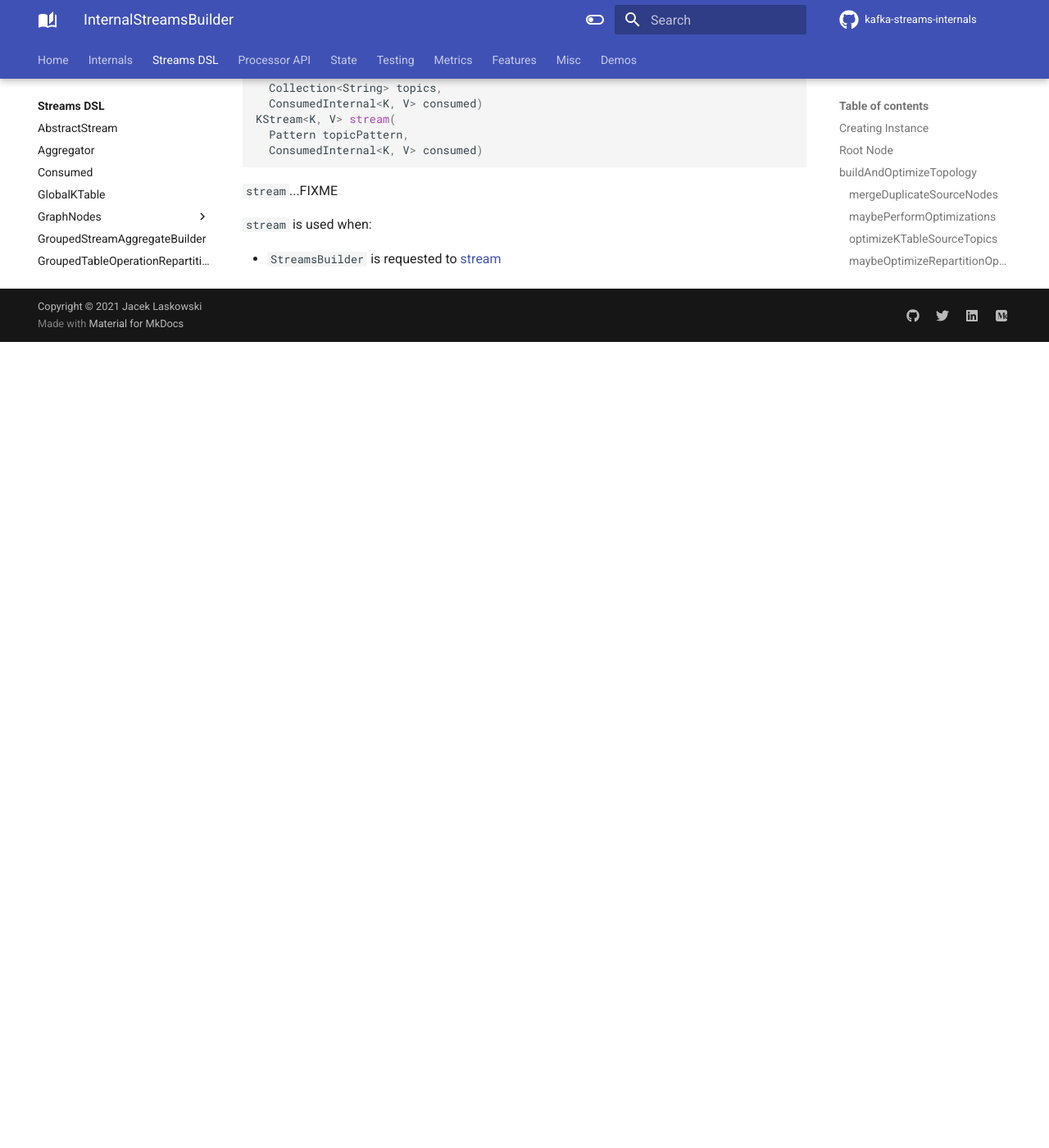
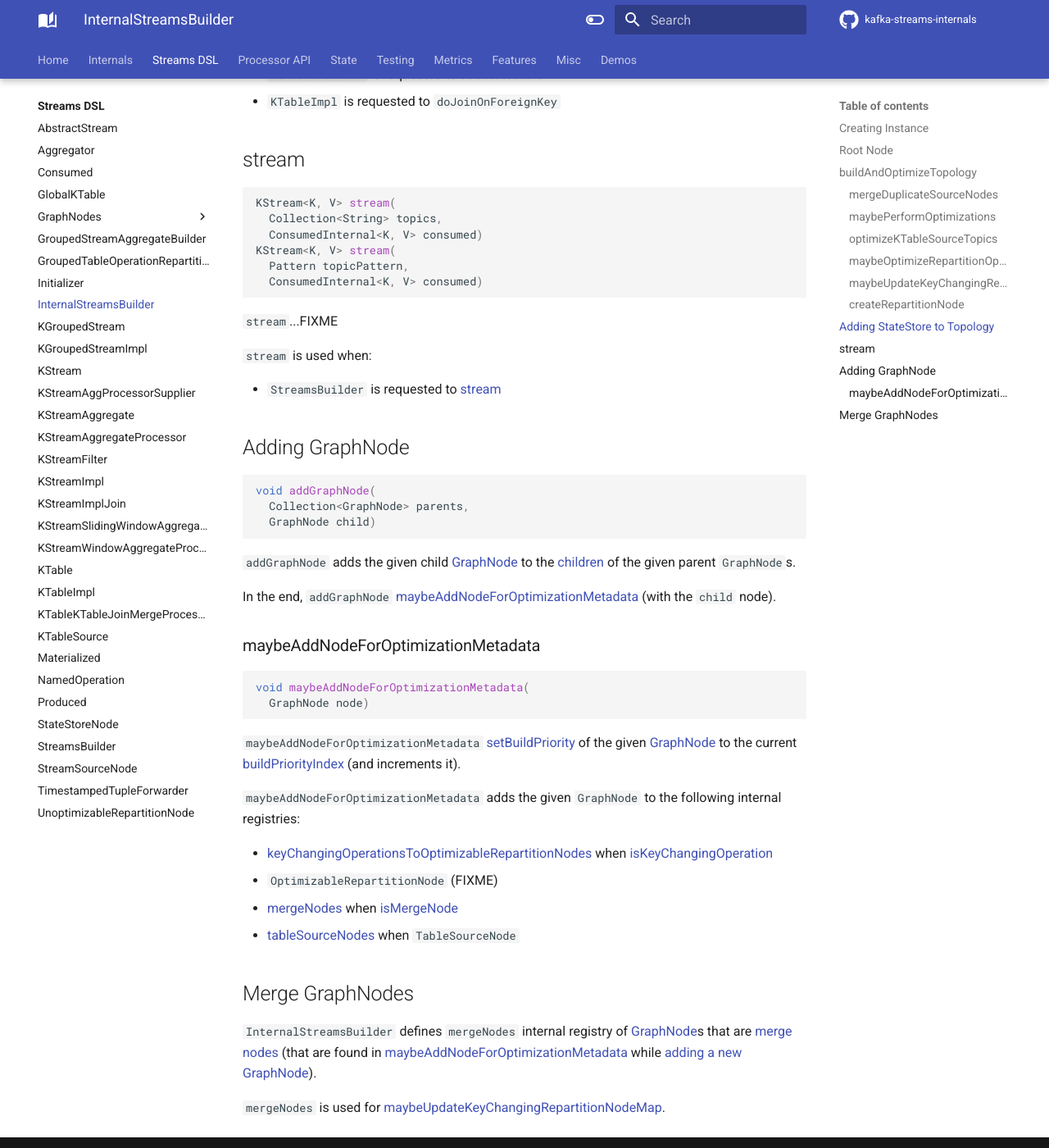
Before and after one commit to japila-books/kafka-streams-internals, an MkDocs documentation site: the page built from docs/kstream/InternalStreamsBuilder.md, in a window 1280 px wide and 1400 px high, scrolled down 2360 px. Shown: the whole window at 82% size. Built offline with MkDocs 1.6.1 and Material for MkDocs 9.7.7, drawn with Linux system fonts in a browser that asks for light colours; comment, search, counter and statistics services are not loaded; before the commit the page ends 2777 px from its top, so only the background shows below that; some of the changed text lies outside the part shown.

Commit message:
KStream.merge and ProcessorGraphNodes

````diff
--- a/docs/kstream/InternalStreamsBuilder.md
+++ b/docs/kstream/InternalStreamsBuilder.md
@@ -77,6 +77,14 @@ void maybeOptimizeRepartitionOperations()
 
 `maybeOptimizeRepartitionOperations`...FIXME
 
+### <span id="maybeUpdateKeyChangingRepartitionNodeMap"> maybeUpdateKeyChangingRepartitionNodeMap
+
+```java
+void maybeUpdateKeyChangingRepartitionNodeMap()
+```
+
+`maybeUpdateKeyChangingRepartitionNodeMap`...FIXME
+
 ### <span id="createRepartitionNode"> createRepartitionNode
 
 ```java
@@ -118,3 +126,37 @@ KStream<K, V> stream(
 `stream` is used when:
 
 * `StreamsBuilder` is requested to [stream](StreamsBuilder.md#stream)
+
+## <span id="addGraphNode"> Adding GraphNode
+
+```java
+void addGraphNode(
+  Collection<GraphNode> parents,
+  GraphNode child)
+```
+
+`addGraphNode` adds the given child [GraphNode](GraphNode.md) to the [children](GraphNode.md#addChild) of the given parent `GraphNode`s.
+
+In the end, `addGraphNode` [maybeAddNodeForOptimizationMetadata](#maybeAddNodeForOptimizationMetadata) (with the `child` node).
+
+### <span id="maybeAddNodeForOptimizationMetadata"> maybeAddNodeForOptimizationMetadata
+
+```java
+void maybeAddNodeForOptimizationMetadata(
+  GraphNode node)
+```
+
+`maybeAddNodeForOptimizationMetadata` [setBuildPriority](GraphNode.md#setBuildPriority) of the given [GraphNode](GraphNode.md) to the current [buildPriorityIndex](#buildPriorityIndex) (and increments it).
+
+`maybeAddNodeForOptimizationMetadata` adds the given `GraphNode` to the following internal registries:
+
+* [keyChangingOperationsToOptimizableRepartitionNodes](#keyChangingOperationsToOptimizableRepartitionNodes) when [isKeyChangingOperation](GraphNode.md#isKeyChangingOperation)
+* `OptimizableRepartitionNode` (FIXME)
+* [mergeNodes](#mergeNodes) when [isMergeNode](GraphNode.md#isMergeNode)
+* [tableSourceNodes](#tableSourceNodes) when `TableSourceNode`
+
+## <span id="mergeNodes"> Merge GraphNodes
+
+`InternalStreamsBuilder` defines `mergeNodes` internal registry of [GraphNode](GraphNode.md)s that are [merge nodes](GraphNode.md#isMergeNode) (that are found in [maybeAddNodeForOptimizationMetadata](#maybeAddNodeForOptimizationMetadata) while [adding a new GraphNode](#addGraphNode)).
+
+`mergeNodes` is used for [maybeUpdateKeyChangingRepartitionNodeMap](#maybeUpdateKeyChangingRepartitionNodeMap).
````
Also changed, not shown: docs/kstream/GraphNode.md (+28 -1 lines), docs/kstream/KStream.md (+6 -3 lines), docs/kstream/KStreamImpl.md (+17 -0 lines), docs/kstream/ProcessorGraphNode.md (+28 -1 lines).
